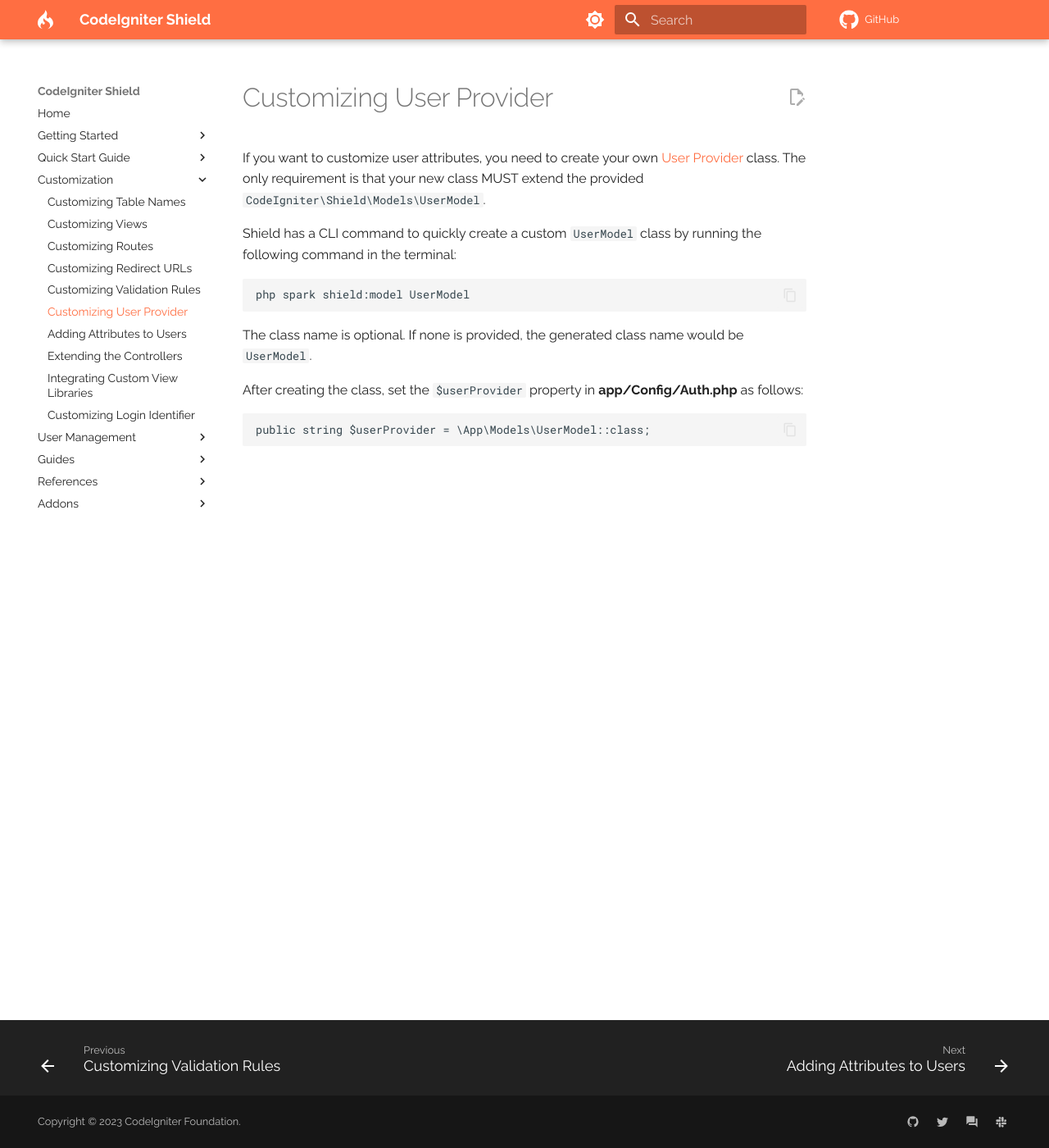
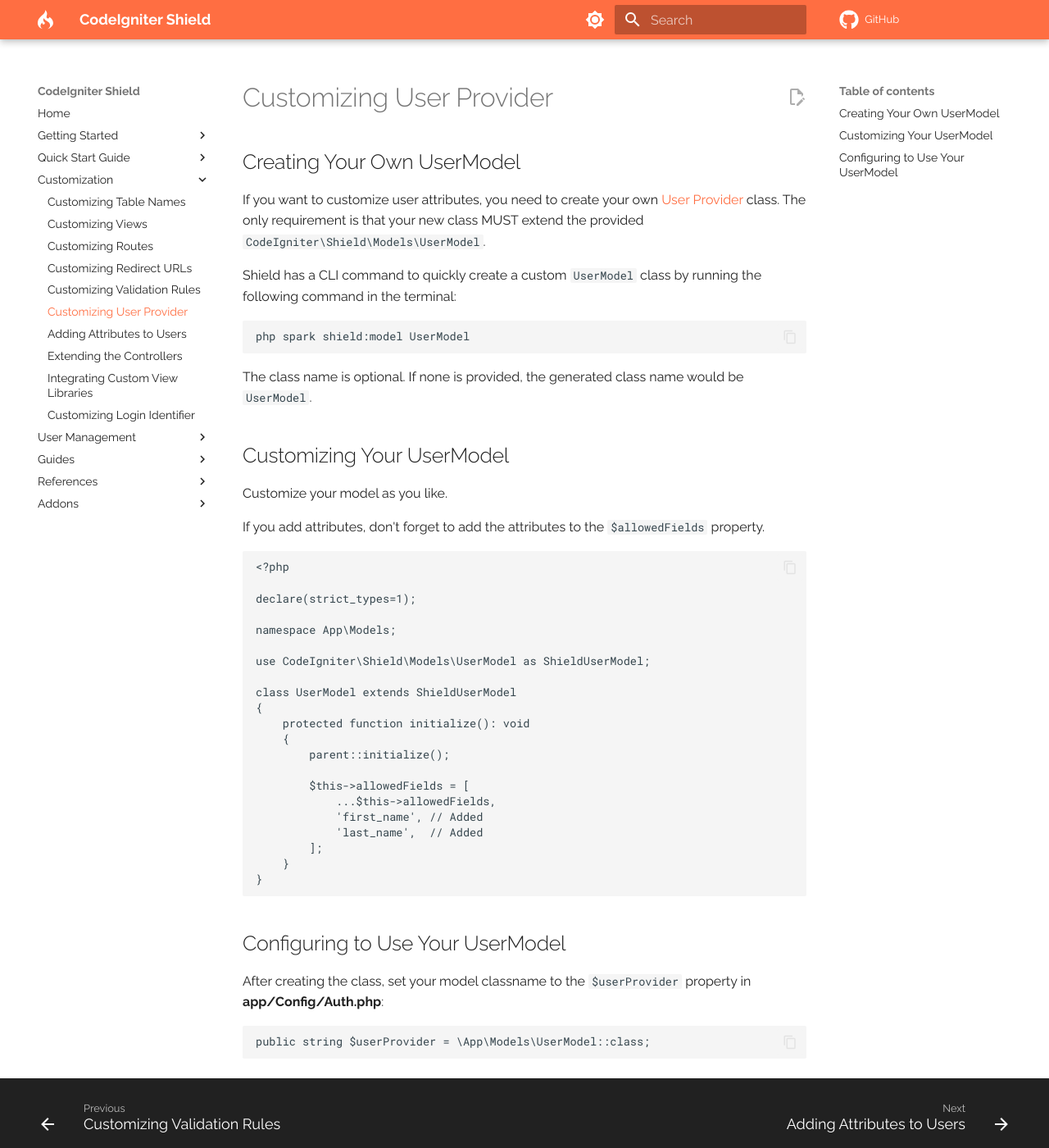
Before and after one commit to codeigniter4/shield, an MkDocs documentation site: the page built from docs/customization/user_provider.md, in a window 1280 px wide and 1400 px high. Shown: the whole window at 82% size. Built offline with MkDocs 1.6.1 and Material for MkDocs 9.7.7, drawn with Linux system fonts in a browser that asks for light colours; comment, search, counter and statistics services are not loaded; a style sheet for code colours, icons or effects is not loaded.

Commit message:
docs: add explanations

````diff
--- a/docs/customization/user_provider.md
+++ b/docs/customization/user_provider.md
@@ -1,4 +1,6 @@
 # Customizing User Provider
+
+## Creating Your Own UserModel
 
 If you want to customize user attributes, you need to create your own
 [User Provider](../getting_started/concepts.md#user-providers) class.
@@ -13,7 +15,41 @@ php spark shield:model UserModel
 
 The class name is optional. If none is provided, the generated class name would be `UserModel`.
 
-After creating the class, set the `$userProvider` property in **app/Config/Auth.php** as follows:
+## Customizing Your UserModel
+
+Customize your model as you like.
+
+If you add attributes, don't forget to add the attributes to the `$allowedFields`
+property.
+
+```php
+<?php
+
+declare(strict_types=1);
+
+namespace App\Models;
+
+use CodeIgniter\Shield\Models\UserModel as ShieldUserModel;
+
+class UserModel extends ShieldUserModel
+{
+    protected function initialize(): void
+    {
+        parent::initialize();
+
+        $this->allowedFields = [
+            ...$this->allowedFields,
+            'first_name', // Added
+            'last_name',  // Added
+        ];
+    }
+}
+```
+
+## Configuring to Use Your UserModel
+
+After creating the class, set your model classname to the `$userProvider` property
+in **app/Config/Auth.php**:
 
 ```php
 public string $userProvider = \App\Models\UserModel::class;
````
Also changed, not shown: docs/customization/adding_attributes_to_users.md (+2 -0 lines).
